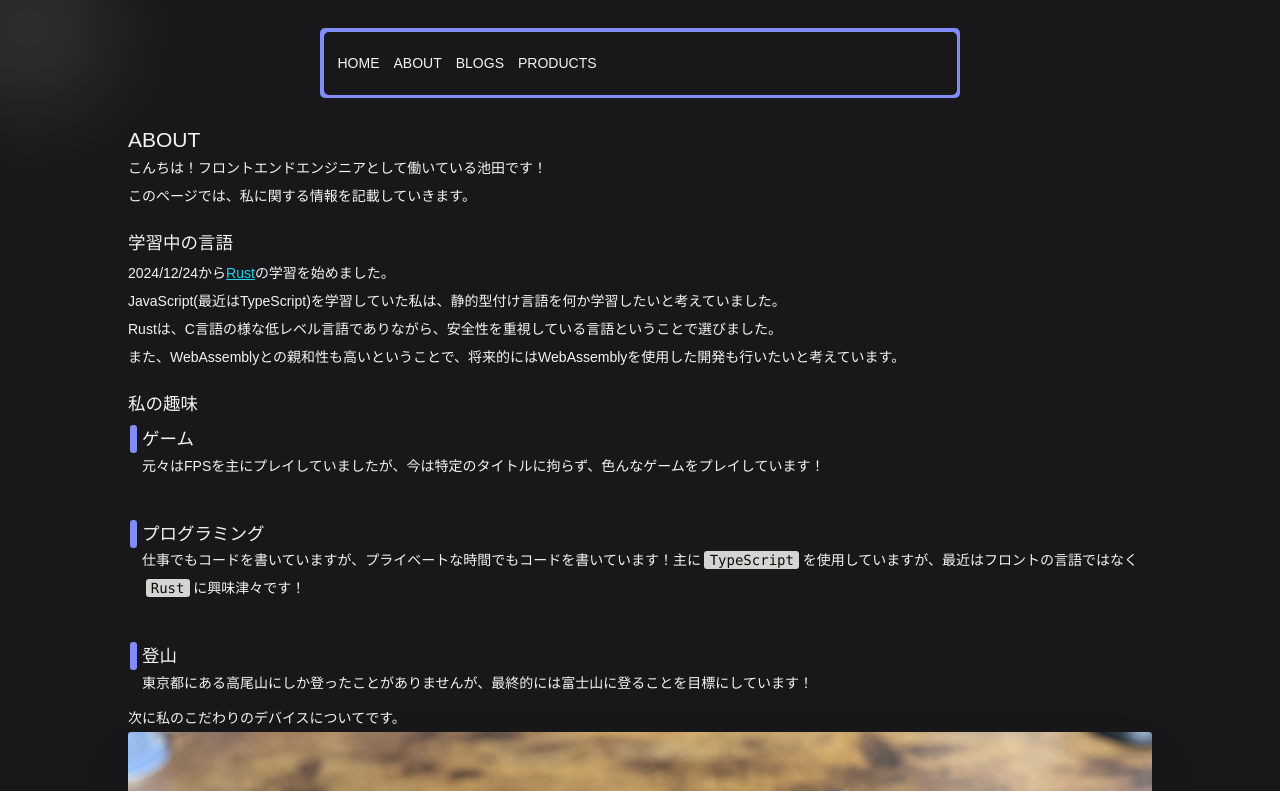
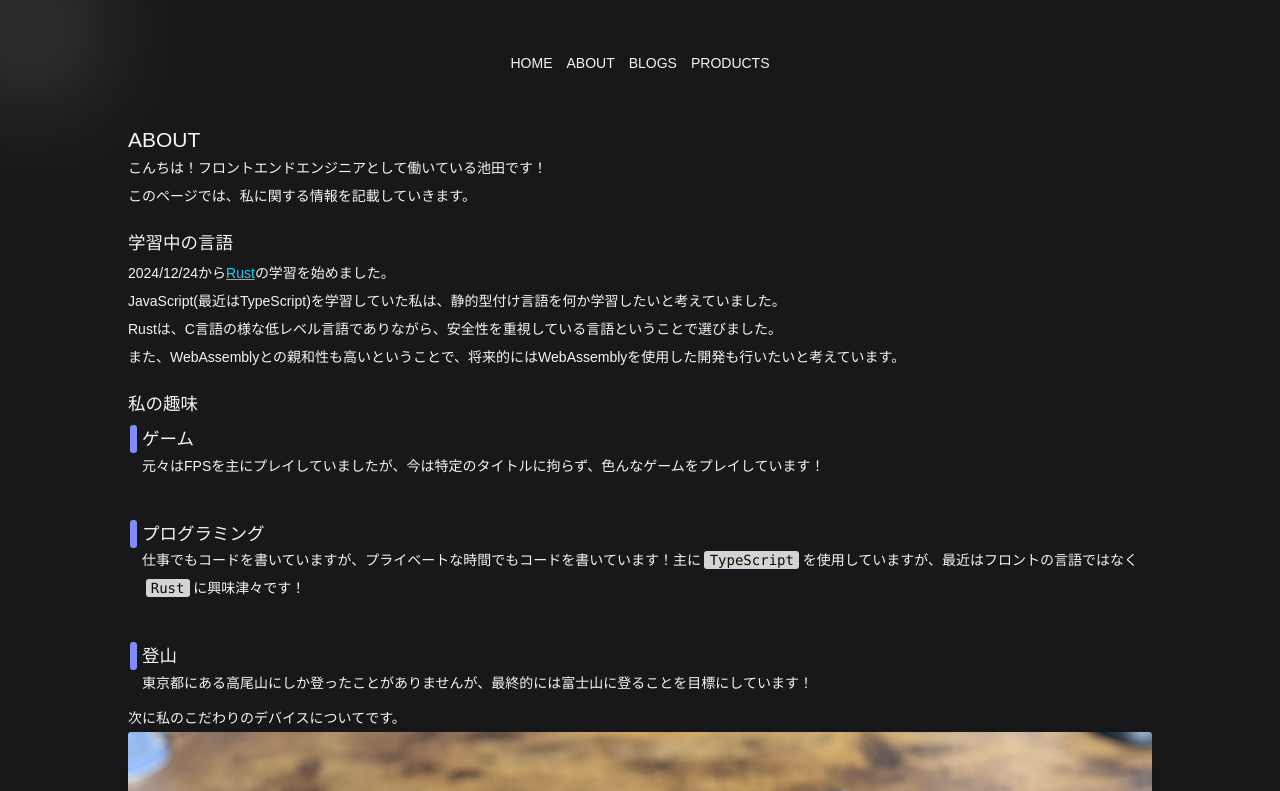
Before and after one commit to KentaIkeda/portfolio, a Next.js app: page /about in a window 1280 px wide. Shown: the top 791 px of the page. Built offline with nearby package versions, Linux system fonts and the light colour scheme; a web font is replaced by a local one.

Commit message:
Headerのスタイル変更

```diff
--- a/app/_components/Header.tsx
+++ b/app/_components/Header.tsx
@@ -11,11 +11,8 @@ const Header = () => {
   const navigationList = navigation.navigations;
 
   return (
-    <header
-      className={`${cp.className} h-20 mx-auto w-[90%] mt-8 p-1 max-w-screen-sm rounded-md bg-accent2`}
-    >
-      <div className='w-full h-full bg-base grid place-items-center rounded-md'>
-        <nav className='w-full h-full px-4'>
+    <header className={`${cp.className} flex justify-center h-20 mx-auto w-full mt-8 p-1`}>
+      <nav>
         <ul className='w-full h-full flex justify-start items-center gap-x-4'>
           {navigationList.map(navigation => {
             const { name, href } = navigation;
@@ -27,7 +24,6 @@ const Header = () => {
           })}
         </ul>
       </nav>
-      </div>
     </header>
   );
 };
```
Lines whose indentation alone changed are shown as unchanged.
